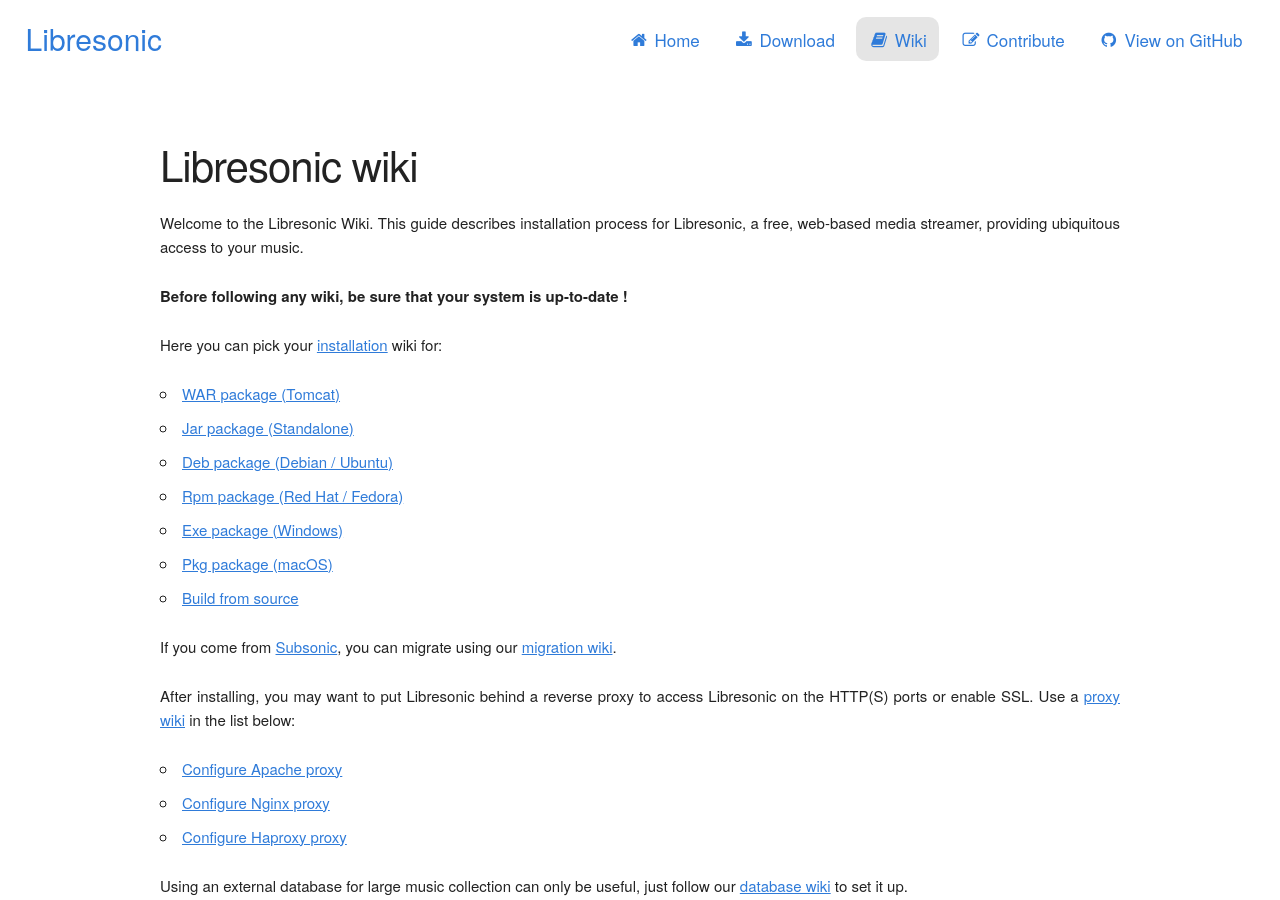
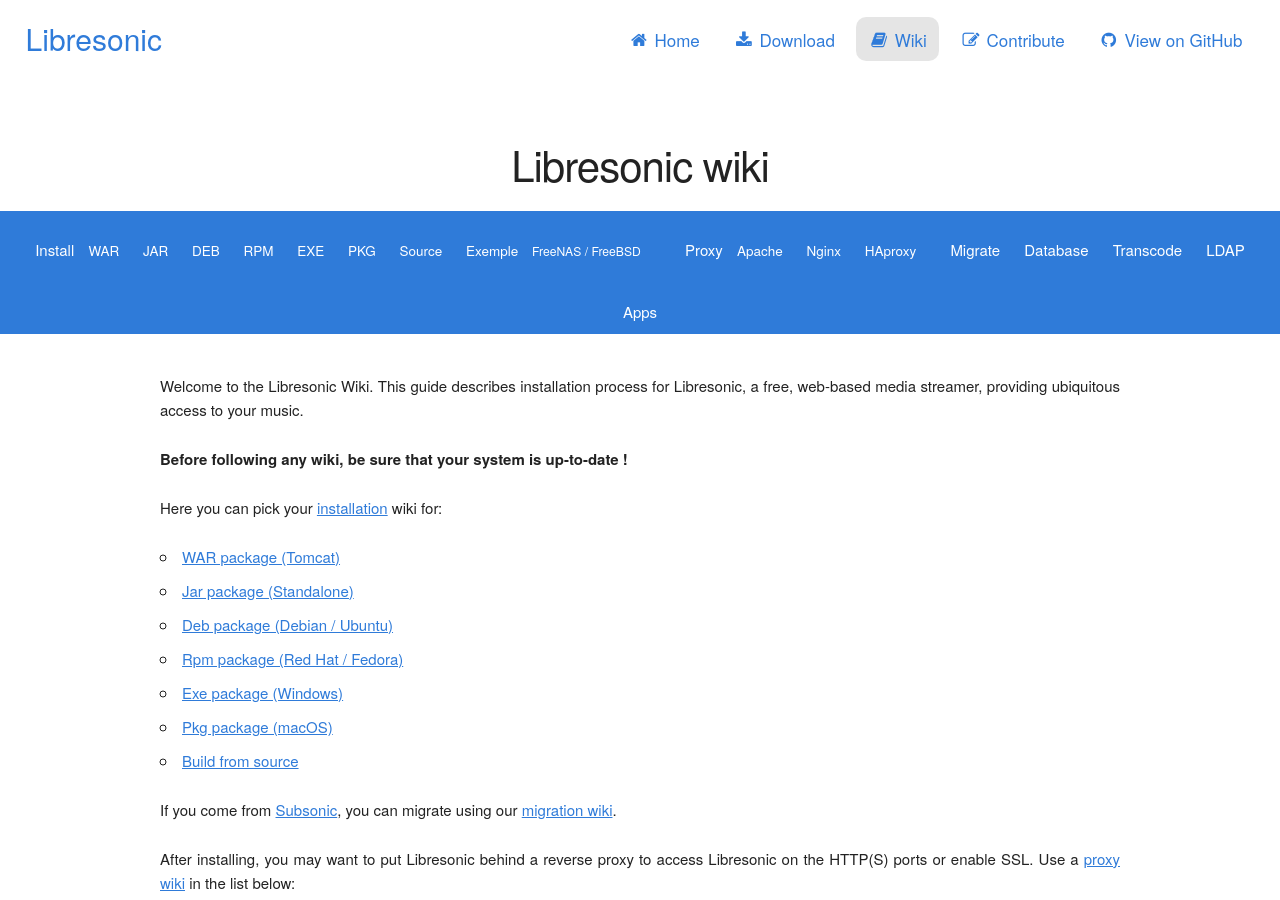
Before and after one commit to airsonic/airsonic.github.io, a Jekyll site: the page built from pages/wiki.md, in a window 1280 px wide and 900 px high. Built offline with Jekyll 4.4.1, drawn with Linux system fonts in a browser that asks for light colours.

Commit message:
Refactor (Currently working on wiki) (in progress)

```diff
--- /dev/null
+++ b/_data/wiki-nav.yaml
@@ -0,0 +1,50 @@
+---
+# Max 3 level navigation
+
+- title: "Install"
+  href: "/wiki/install/"
+  subcategories:
+    - title: "WAR"
+      href: "/wiki/install/war/"
+    - title: "JAR"
+      href: "/wiki/install/jar/"
+    - title: "DEB"
+      href: "/wiki/install/deb/"
+    - title: "RPM"
+      href: "/wiki/install/rpm/"
+    - title: "EXE"
+      href: "/wiki/install/exe/"
+    - title: "PKG"
+      href: "/wiki/install/pkg/"
+    - title: "Source"
+      href: "/wiki/install/source/"
+    - title: "Exemple"
+      href: "/wiki/install/exemple/"
+      subcategories:
+        - title: "FreeNAS / FreeBSD"
+          href: "/wiki/install/exemple/freebsd-freenas/"
+
+- title: "Proxy"
+  href: "/wiki/proxy/"
+  subcategories:
+    - title: "Apache"
+      href: "/wiki/proxy/apache/"
+    - title: "Nginx"
+      href: "/wiki/proxy/nginx/"
+    - title: "HAproxy"
+      href: "/wiki/proxy/haproxy/"
+
+- title: "Migrate"
+  href: "/wiki/migrate/"
+
+- title: "Database"
+  href: "/wiki/database/"
+
+- title: "Transcode"
+  href: "/wiki/transcode/"
+
+- title: "LDAP"
+  href: "/wiki/ldap/"
+
+- title: "Apps"
+  href: "/wiki/apps/"
--- a/_includes/wiki-nav.html
+++ b/_includes/wiki-nav.html
@@ -1,46 +1,31 @@
-<nav>
-  {% capture html %}
+<h2 id="wiki-title">Libresonic wiki</h2>
 
-  {% assign childCount = '' %}
-  {% assign entries = site.pages | sort: "path" %}
-  {% for entry in entries %}
-      {% capture slug    %}{{ entry.url | split: "/"   | last                       }}{% endcapture %}
-      {% capture current %}{{ entry.url | remove: slug | remove: "//" | append: "/" }}{% endcapture %}
-
-      {% if current == include.context %}
-          {% capture childCount %}{{ childCount }}*{% endcapture %}
-      {% endif %}
-
-  {% endfor %}
-
-  {% if childCount.size > 0 %}
-  <ul>
-      {% if include.context == "/" %}
-          <li class="{% if page.url == "/" %}active{% endif %}">
-              <a href="{{ site.baseurl }}/">{{ site.title }}</a>
-          </li>
-      {% endif %}
-
-      {% assign entries = site.pages | sort: "path" %}
-      {% for entry in entries %}
-          {% capture slug    %}{{ entry.url | split: "/"   | last                       }}{% endcapture %}
-          {% capture current %}{{ entry.url | remove: slug | remove: "//" | append: "/" }}{% endcapture %}
-
-          {% if current == include.context %}
-              <li class="{% if page.url == entry.url %}active{% endif %}">
-                  {% capture subMenu %}{% include wiki-nav.html context=entry.url %}{% endcapture %}
-                  {% if subMenu.size > 0 %}
-                      <a href="{{ site.baseurl }}{{ entry.url }}">{{ entry.title }}</a>
+<nav class="wiki-nav">
+  {% if site.data.wiki-nav[0] %}
+    <ul class="wiki-nav-ul">
+      {% for item in site.data.wiki-nav %}
+        <li class="wiki-nav-li">
+          <a href="{{ item.href }}">{{ item.title }}</a>
+          {% if item.subcategories[0] %}
+            <ul class="wiki-nav-ul">
+              {% for item in item.subcategories %}
+                <li class="wiki-nav-li">
+                  <a href="{{ item.href }}">{{ item.title }}</a>
+                  {% if item.subcategories[0] %}
+                    <ul class="wiki-nav-ul">
+                      {% for item in item.subcategories %}
+                        <li class="wiki-nav-li">
+                          <a href="{{ item.href }}">{{ item.title }}</a>
+                        </li>
+                      {% endfor %}
+                    </ul>
                   {% endif %}
-                  {% unless subMenu.size > 0 %}
-                      <a class="active" href="{{ site.baseurl }}{{ entry.url }}">{{ entry.title }}</a>
-                  {% endunless %}
-                  {{ subMenu }}
-              </li>
+                </li>
+              {% endfor %}
+            </ul>
           {% endif %}
-
+        </li>
       {% endfor %}
-  </ul>
+    </ul>
   {% endif %}
-  {% endcapture %}{{ html | strip_newlines | replace:'    ','' | replace:'    ','' | replace:'  ',' ' }}
 </nav>
--- a/_layouts/wiki.html
+++ b/_layouts/wiki.html
@@ -9,6 +9,8 @@
 
     {% include header.html %}
 
+    {% include wiki-nav.html %}
+
     <div class="container">
 
       {{ content }}
--- a/css/styles.css
+++ b/css/styles.css
@@ -174,6 +174,49 @@ MAIN SECTION
   text-align: justify;
   text-justify: inter-word;
 }
+
+/*
+WIKI SECTION
+*/
+
+#wiki-title {
+  text-align: center;
+}
+
+.wiki-nav {
+  width: 100%;
+  background: rgb(47, 123, 217);
+  color: #fff;
+  position: sticky;
+  top: 78px;
+  margin-bottom: 4rem;
+  text-align: center;
+  z-index: 99;
+  -webkit-transition: box-shadow 1s;
+  transition: box-shadow 1s;
+}
+
+.wiki-nav.raised {
+  box-shadow: 0 8px 8px rgba(0, 0, 0, 0.1);
+}
+
+.wiki-nav a {
+  color: #fff;
+  text-decoration: none;
+}
+
+.wiki-nav-ul {
+  list-style: none;
+  padding: 0;
+  margin: 0;
+  display: inline-block;
+}
+
+.wiki-nav-li {
+  display: inline-block;
+  margin: 1rem;
+}
+
 
 /*
 CONTRIBUTE SECTION
```
Also changed, not shown: _includes/head.html (+11 -0 lines), pages/wiki.md (+0 -2 lines).
